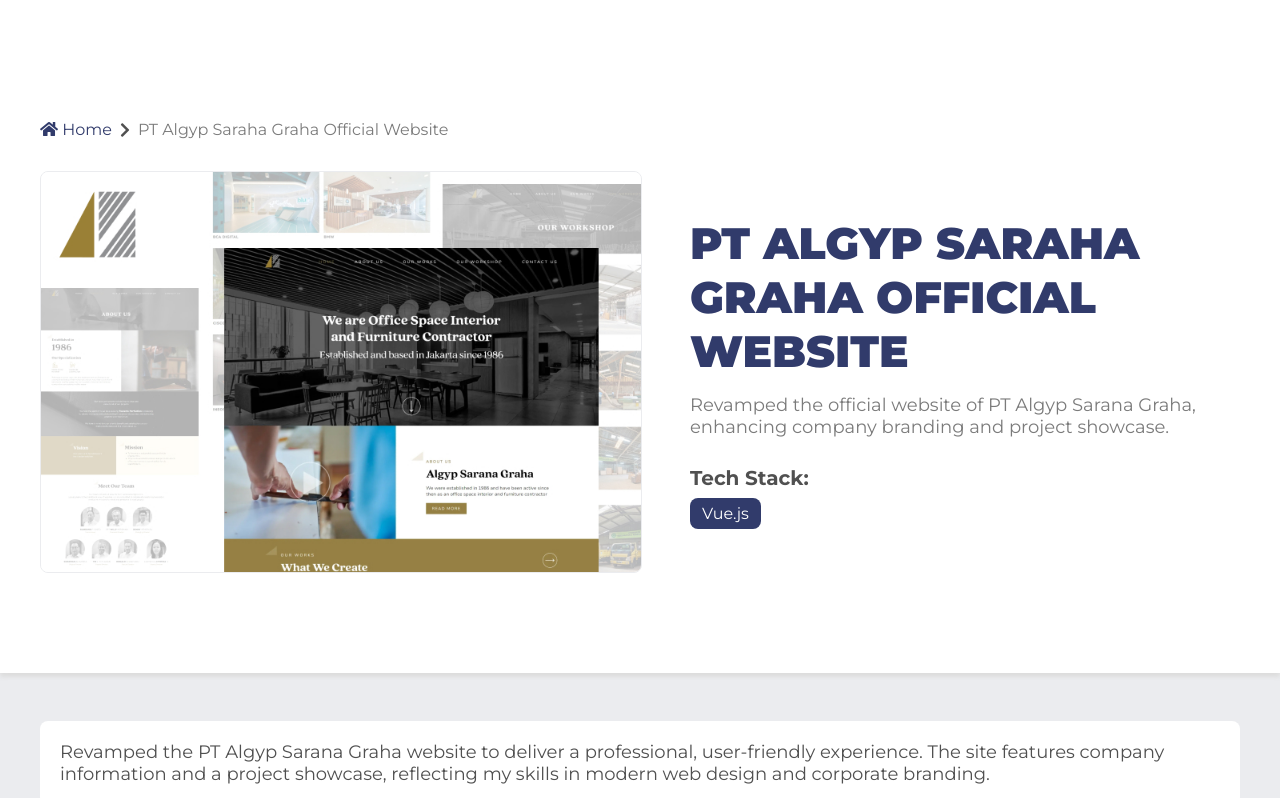
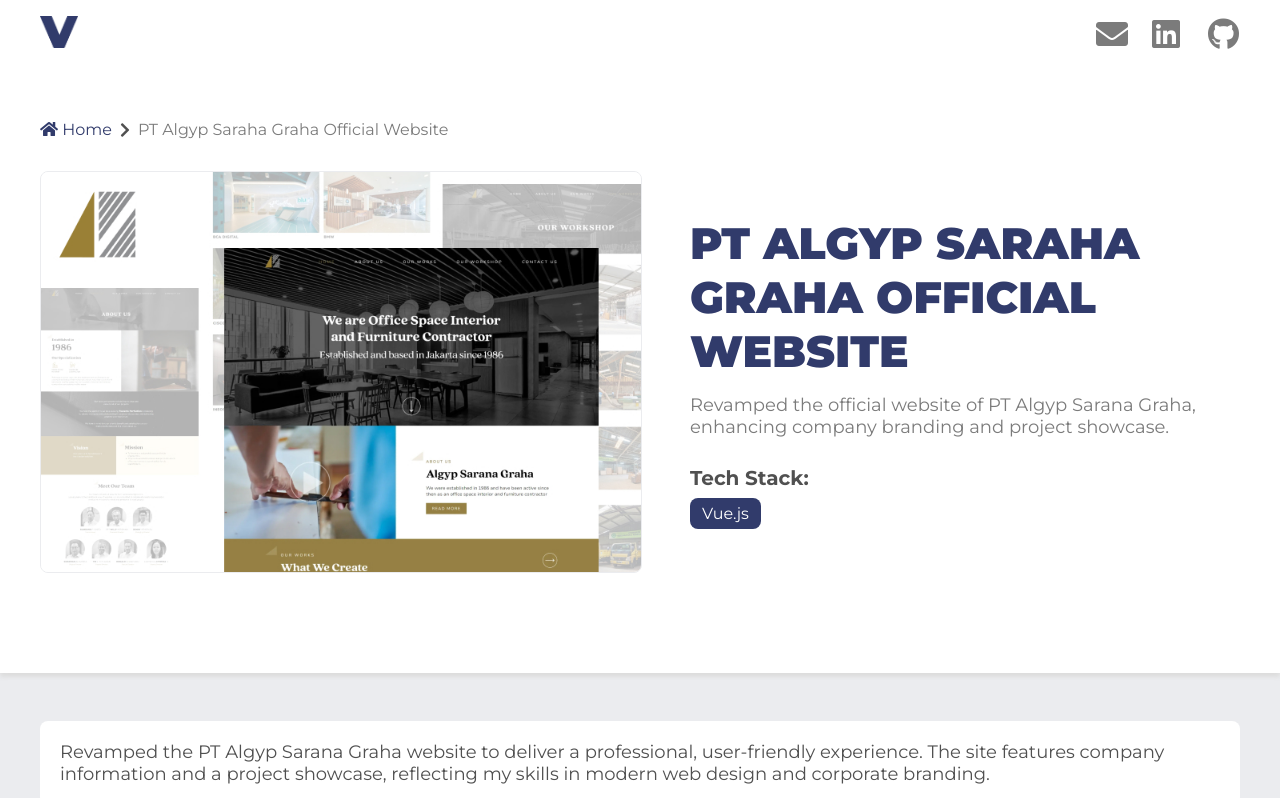
Before and after one commit to Mcooldown/personal-website, a Next.js app: page /project/algyp-sarana-graha in a window 1280 px wide. Shown: the top 798 px of the page. Built offline with nearby package versions, Linux system fonts and the light colour scheme.

Commit message:
Add Navbar and ScrollToTop components to match original Vue design

```diff
--- a/src/app/layout.tsx
+++ b/src/app/layout.tsx
@@ -37,6 +37,9 @@
   initialScale: 1,
 };
 
+import Navbar from "@/components/Navbar";
+import ScrollToTop from "@/components/ScrollToTop";
+
 export default function RootLayout({
   children,
 }: Readonly<{
@@ -45,9 +48,11 @@
   return (
     <html lang="en">
       <body>
+        <Navbar />
         <div className="wrapper">
           {children}
         </div>
+        <ScrollToTop />
       </body>
     </html>
   );
--- /dev/null
+++ b/src/components/Navbar.tsx
@@ -0,0 +1,50 @@
+"use client";
+
+import { useEffect, useState } from "react";
+import Link from "next/link";
+import Image from "next/image";
+import config from "@/data/config.js";
+import "./navbar.scss";
+
+export default function Navbar() {
+  const [visibleShadow, setVisibleShadow] = useState(false);
+
+  useEffect(() => {
+    const handlePageScroll = () => {
+      setVisibleShadow(window.scrollY > 10);
+    };
+
+    window.addEventListener("scroll", handlePageScroll);
+    return () => window.removeEventListener("scroll", handlePageScroll);
+  }, []);
+
+  return (
+    <nav className={`v-navbar ${visibleShadow ? "visible-shadow" : ""}`}>
+      <div className="v-navbar__container section-wrapper">
+        <Link href="/">
+          <Image
+            src="/logo.png"
+            className="v-navbar__logo"
+            alt="Logo"
+            width={100}
+            height={32}
+            style={{ width: "auto" }} // Preserve aspect ratio based on height in SCSS
+          />
+        </Link>
+        <div className="v-navbar__list">
+          {config.contacts.map((contact, index) => (
+            <a
+              key={`nav-item-contact-${index + 1}`}
+              href={contact.link}
+              className="list__item"
+              target="_blank"
+              rel="noopener noreferrer"
+            >
+              <i className={`fa-2x ${contact.icon}`} />
+            </a>
+          ))}
+        </div>
+      </div>
+    </nav>
+  );
+}
--- /dev/null
+++ b/src/components/ScrollToTop.tsx
@@ -0,0 +1,39 @@
+"use client";
+
+import { useEffect, useState } from "react";
+
+export default function ScrollToTop() {
+  const [showButton, setShowButton] = useState(false);
+  const [previousScroll, setPreviousScroll] = useState(0);
+
+  useEffect(() => {
+    // Need to use a ref or closure to capture previous scroll correctly,
+    // but the easiest way is to track it in the scroll event listener itself.
+    let lastScrollY = window.scrollY;
+
+    const handleScroll = () => {
+      setShowButton(window.scrollY > 0 && lastScrollY < window.scrollY);
+      lastScrollY = window.scrollY;
+    };
+
+    window.addEventListener("scroll", handleScroll);
+    return () => window.removeEventListener("scroll", handleScroll);
+  }, []);
+
+  const scrollToTop = () => {
+    window.scrollTo({
+      top: 0,
+      behavior: "smooth",
+    });
+  };
+
+  if (!showButton) return null;
+
+  return (
+    <div className="button-up">
+      <button onClick={scrollToTop}>
+        <i className="fa fa-arrow-up" />&nbsp;&nbsp;Scroll to top
+      </button>
+    </div>
+  );
+}
--- /dev/null
+++ b/src/components/navbar.scss
@@ -0,0 +1,63 @@
+@import "@/styles/variables.scss";
+@import "@/styles/responsive.scss";
+
+.v-navbar {
+  background: $color-white;
+  position: fixed;
+  top: 0;
+  left: 0;
+  padding: 16px 0;
+  width: 100%;
+  z-index: 999;
+
+  &.visible-shadow {
+    box-shadow: 0 1px 8px rgba($color-gray, 0.2);
+  }
+
+  &__container {
+    display: flex;
+    justify-content: space-between;
+    align-items: center;
+  }
+
+  &__logo {
+    height: 32px;
+    cursor: pointer;
+    transition: 200ms ease all;
+
+    &:hover {
+      transform: scale(1.25);
+    }
+
+    @include mobile {
+      height: 24px;
+    }
+  }
+
+  &__list {
+    display: flex;
+    gap: 24px;
+    align-items: center;
+
+    @include mobile {
+      gap: 20px;
+    }
+    .list {
+      &__item {
+        color: $color-gray;
+
+        svg, i {
+          width: 32px;
+
+          @include mobile {
+            width: 24px;
+          }
+        }
+
+        &:hover {
+          color: $color-blue;
+        }
+      }
+    }
+  }
+}
```
